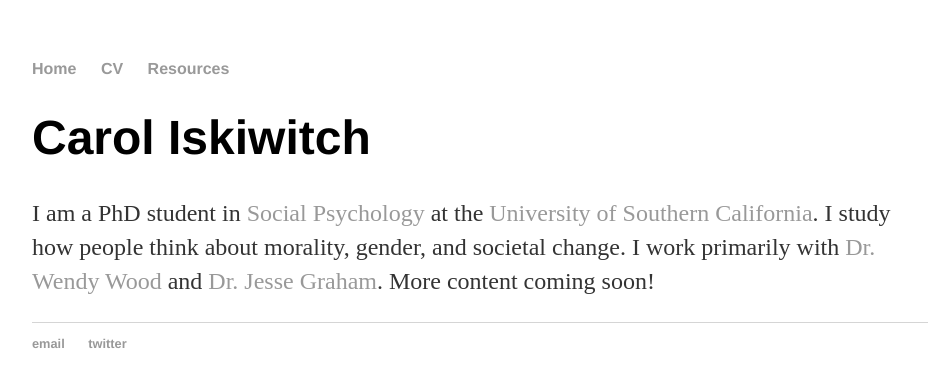
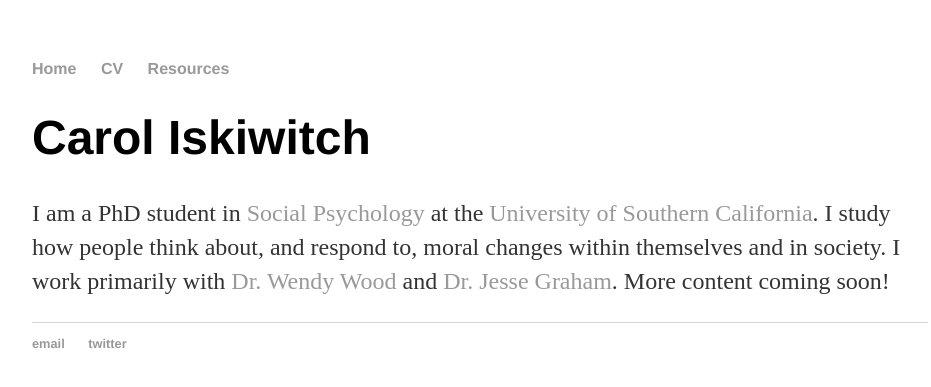
Before and after one commit to ciskiwitch/ciskiwitchB.github.io, a Jekyll site: the page built from index.html, in a window 1280 px wide. Shown: the top 387 px of the page, without its empty margins (160-1091 px from the left). Built offline with Jekyll 4.4.1, drawn with Linux system fonts in a browser that asks for light colours.

Commit message:
Update index.html

```diff
--- a/index.html
+++ b/index.html
@@ -4,7 +4,11 @@ title: Carol Iskiwitch
 ---
 <div class="blurb">
 	<h1>Carol Iskiwitch</h1>
- 	<p> I am a PhD student in <a href="https://en.wikipedia.org/wiki/Social_psychology">Social Psychology</a> at the <a href="https://www.usc.edu/">University of Southern California</a>. I study how people think about morality, gender, and societal change. I work primarily with <a href="http://dornsife.usc.edu/wendy-wood/">Dr. Wendy Wood</a> and <a href="http://eccles.utah.edu/team/jesse-graham/">Dr. Jesse Graham</a>.
+ 	<p> I am a PhD student in <a href="https://en.wikipedia.org/wiki/Social_psychology">Social Psychology</a>
+		at the <a href="https://www.usc.edu/">University of Southern California</a>.
+		I study how people think about, and respond to, moral changes within themselves and in society.
+		I work primarily with <a href="http://dornsife.usc.edu/wendy-wood/">Dr. Wendy Wood</a>
+		and <a href="http://eccles.utah.edu/team/jesse-graham/">Dr. Jesse Graham</a>.
  	More content coming soon!
 	</p>
  </div><!-- /.blurb -->
```
